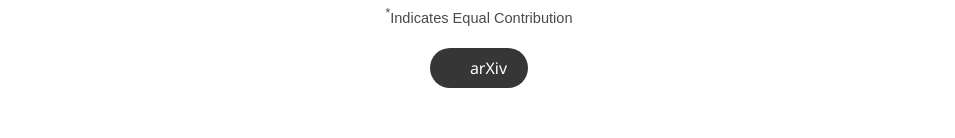
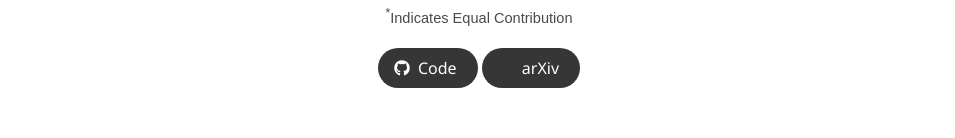
Before and after one commit to DiligentPanda/SILLM, a plain HTML site: page index.html in a window 1280 px wide. Shown: the part 357-495 px from the top of the page, without its empty margins (161-1116 px from the left). Drawn offline with nearby package versions, Linux system fonts and the light colour scheme; some icons are missing; a web font is replaced by a local one.

Commit message:
add code link

```diff
--- a/index.html
+++ b/index.html
@@ -107,15 +107,15 @@
                       <span>Supplementary</span>
                       </a>
                     </span> -->
-                  <!-- <span class="link-block">
-                    <a href="https://github.com/YOUR REPO HERE" target="_blank"
+                  <span class="link-block">
+                    <a href="https://github.com/DiligentPanda/Scalable-Imitation-Learning-for-LMAPF" target="_blank"
                     class="external-link button is-normal is-rounded is-dark">
                     <span class="icon">
                       <i class="fab fa-github"></i>
                     </span>
                     <span>Code</span>
                     </a>
-                  </span> -->
+                  </span>
 
 
                 <span class="link-block">
```
